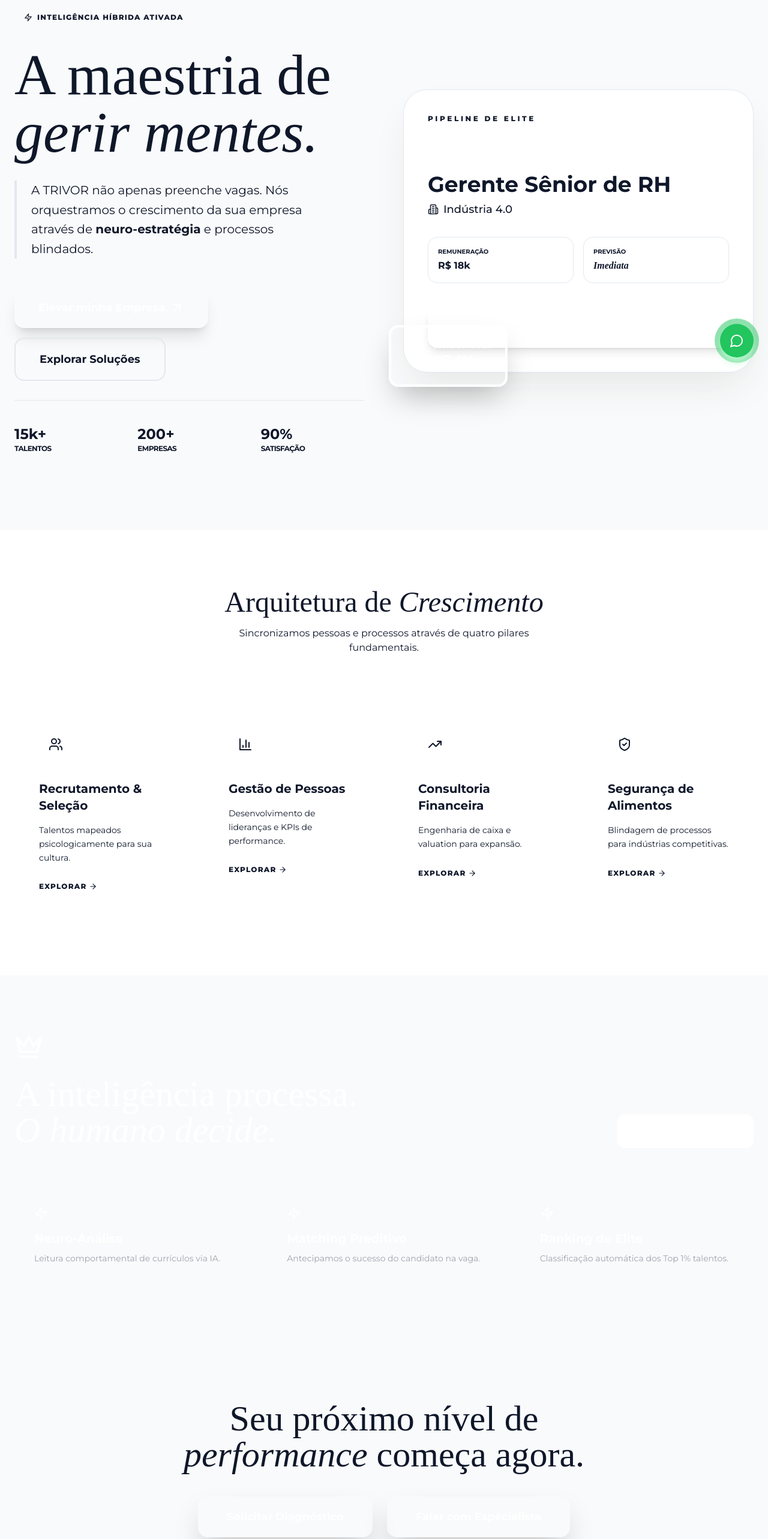
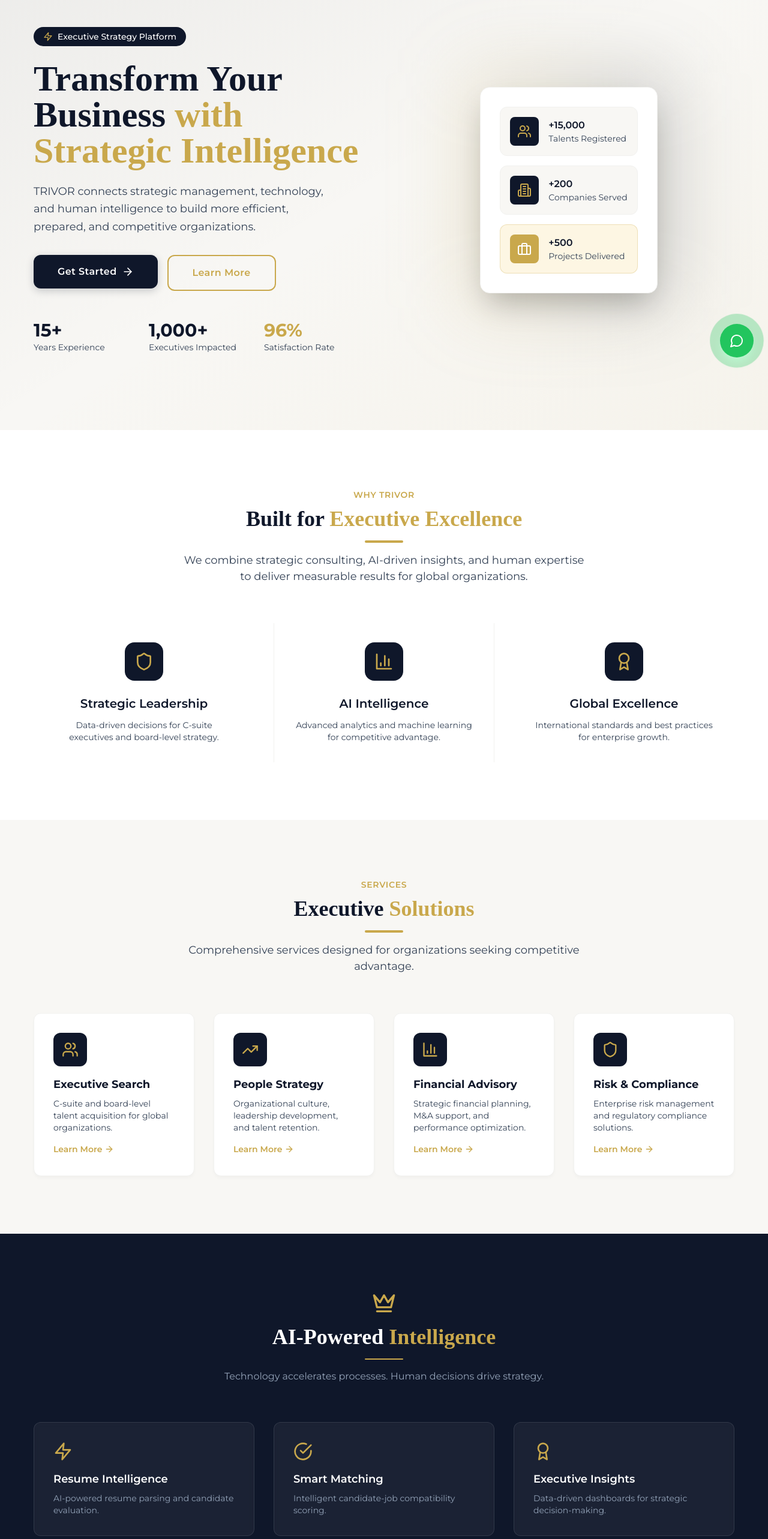
Before and after one commit to trivoroficial/consult_recruit, a Next.js app: page / in a window 1280 px wide. Shown: the part 180-2746 px from the top of the page at 60% size. Built offline with nearby package versions, Linux system fonts and the light colour scheme.

Commit message:
Update page.tsx

```diff
--- a/src/app/(public)/page.tsx
+++ b/src/app/(public)/page.tsx
@@ -1,200 +1,282 @@
-"use client";
-import React, { useState, useEffect } from 'react';
-import Link from 'next/link';
-import {
-  Users, Briefcase, TrendingUp, ShieldCheck,
-  ArrowRight, Zap, Building2, Crown, BarChart3,
-  ArrowUpRight, Target
-} from 'lucide-react';
+import Link from 'next/link'
+import { ArrowRight, Shield, TrendingUp, Users, Zap, Building2, Award, Crown, CheckCircle, BarChart3, Briefcase } from 'lucide-react'
 
 export default function Home() {
-  const [activeJob, setActiveJob] = useState(0);
-
-  const jobs = [
-    { title: "Diretor de Operações (COO)", company: "Tech Global", salary: "R$ 32k + Bonus", tag: "Estratégico" },
-    { title: "Gerente Sênior de RH", company: "Indústria 4.0", salary: "R$ 18k", tag: "Cultura" },
-    { title: "Head de Finanças", company: "Agro de Elite", salary: "R$ 25k+", tag: "Financeiro" },
-  ];
-
-  useEffect(() => {
-    const timer = setInterval(() => {
-      setActiveJob((prev) => (prev === jobs.length - 1 ? 0 : prev + 1));
-    }, 4000);
-    return () => clearInterval(timer);
-  }, []);
-
   return (
-    <div className="bg-trivor-bg">
-      {/* ===== HERO SECTION (NEURO-ESTRATÉGIA) ===== */}
-      <section className="relative pt-24 pb-32 overflow-hidden px-6">
-        <div className="max-w-7xl mx-auto grid lg:grid-cols-2 gap-16 items-center">
-
-          <div className="z-10 space-y-8">
-            <div className="inline-flex items-center gap-2 px-4 py-2 rounded-full bg-trivor-lilas/10 text-trivor-lilas text-xs font-black tracking-widest uppercase animate-pulse">
-              <Zap size={14} /> Inteligência Híbrida Ativada
+    <div>
+      {/* ===== HERO PREMIUM ===== */}
+      <section className="relative overflow-hidden bg-[#F8F7F4] py-24 md:py-32">
+        <div className="absolute inset-0 bg-gradient-to-br from-[#0F172A]/5 via-transparent to-[#C9A84C]/5"></div>
+        <div className="container mx-auto px-4 relative">
+          <div className="grid gap-12 lg:grid-cols-2 lg:gap-16 items-center">
+            {/* LADO ESQUERDO */}
+            <div>
+              <div className="inline-flex items-center gap-2 px-4 py-1.5 bg-[#0F172A] text-white rounded-full text-sm font-medium mb-6">
+                <Zap className="h-4 w-4 text-[#C9A84C]" />
+                Executive Strategy Platform
               </div>
-
-            <h1 className="text-6xl md:text-8xl font-serif text-trivor-deep leading-tight">
-              A maestria de <br/>
-              <span className="text-trivor-lilas italic">gerir mentes.</span>
+              <h1 className="font-serif text-4xl md:text-5xl lg:text-6xl font-bold leading-tight text-[#0F172A]">
+                Transform Your Business{' '}
+                <span className="text-[#C9A84C]">with Strategic Intelligence</span>
               </h1>
-
-            <p className="text-xl text-trivor-oliva/80 max-w-lg leading-relaxed border-l-4 border-trivor-lilas pl-6">
-              A TRIVOR não apenas preenche vagas. Nós orquestramos o crescimento da sua empresa através de <span className="font-bold text-trivor-deep">neuro-estratégia</span> e processos blindados.
+              <p className="mt-6 text-lg text-[#334155] leading-relaxed max-w-lg">
+                TRIVOR connects strategic management, technology, and human intelligence
+                to build more efficient, prepared, and competitive organizations.
               </p>
-
-            <div className="flex flex-wrap gap-4 pt-4">
-              <Link href="/cadastro" className="bg-trivor-lilas text-white px-10 py-5 rounded-2xl font-bold text-lg shadow-xl shadow-trivor-lilas/30 hover:scale-105 transition-all flex items-center gap-2 group">
-                Elevar minha Empresa <ArrowUpRight className="group-hover:translate-x-1 transition-transform" />
+              <div className="mt-8 flex flex-wrap gap-4">
+                <Link href="/cadastro">
+                  <button className="btn-primary btn-lg">
+                    Get Started
+                    <ArrowRight className="h-5 w-5" />
+                  </button>
                 </Link>
-              <Link href="/servicos" className="border-2 border-trivor-oliva text-trivor-oliva px-10 py-5 rounded-2xl font-bold text-lg hover:bg-trivor-oliva hover:text-white transition-all">
-                Explorar Soluções
+                <Link href="/servicos">
+                  <button className="btn-outline-gold btn-lg">
+                    Learn More
+                  </button>
                 </Link>
               </div>
 
-            {/* MÉTRICAS EM MINIATURA */}
-            <div className="pt-10 grid grid-cols-3 gap-8 border-t border-trivor-lilas/10">
+              {/* STATS */}
+              <div className="mt-12 grid grid-cols-3 gap-6">
                 <div>
-                <p className="text-2xl font-bold text-trivor-deep">15k+</p>
-                <p className="text-xs uppercase tracking-tighter text-trivor-oliva/60 font-bold">Talentos</p>
+                  <p className="text-3xl font-bold text-[#0F172A]">15+</p>
+                  <p className="text-sm text-[#334155]">Years Experience</p>
                 </div>
                 <div>
-                <p className="text-2xl font-bold text-trivor-deep">200+</p>
-                <p className="text-xs uppercase tracking-tighter text-trivor-oliva/60 font-bold">Empresas</p>
+                  <p className="text-3xl font-bold text-[#0F172A]">1,000+</p>
+                  <p className="text-sm text-[#334155]">Executives Impacted</p>
                 </div>
                 <div>
-                <p className="text-2xl font-bold text-trivor-deep">90%</p>
-                <p className="text-xs uppercase tracking-tighter text-trivor-oliva/60 font-bold">Satisfação</p>
+                  <p className="text-3xl font-bold text-[#C9A84C]">96%</p>
+                  <p className="text-sm text-[#334155]">Satisfaction Rate</p>
                 </div>
               </div>
             </div>
 
-          {/* CARROSSEL DE VAGAS DINÂMICO */}
-          <div className="relative group animate-float">
-            <div className="absolute -inset-4 bg-gradient-to-tr from-trivor-lilas/20 to-trivor-oliva/20 blur-3xl rounded-full"></div>
-            <div className="relative bg-white p-10 rounded-[2.5rem] shadow-[0_32px_64px_-15px_rgba(45,49,33,0.1)] border border-trivor-lilas/10">
-              <div className="flex justify-between items-center mb-10">
-                <span className="text-xs font-black tracking-[0.3em] uppercase text-trivor-lilas">Pipeline de Elite</span>
-                <div className="flex gap-1.5">
-                  {jobs.map((_, i) => (
-                    <div key={i} className={`h-1.5 w-8 rounded-full transition-all duration-500 ${activeJob === i ? 'bg-trivor-lilas' : 'bg-trivor-lilas/20'}`} />
-                  ))}
+            {/* LADO DIREITO */}
+            <div className="flex justify-center">
+              <div className="relative">
+                <div className="absolute -inset-6 bg-gradient-to-r from-[#C9A84C]/20 to-[#0F172A]/20 rounded-2xl blur-3xl"></div>
+                <div className="relative bg-white rounded-2xl shadow-2xl p-8 border border-[#F1F1EF]">
+                  <div className="space-y-4">
+                    <div className="flex items-center gap-4 p-4 rounded-xl bg-[#F8F7F4] border border-[#F1F1EF]">
+                      <div className="p-3 bg-[#0F172A] text-[#C9A84C] rounded-lg">
+                        <Users className="h-6 w-6" />
+                      </div>
+                      <div>
+                        <p className="font-semibold text-[#0F172A]">+15,000</p>
+                        <p className="text-sm text-[#334155]">Talents Registered</p>
                       </div>
                     </div>
-
-              <div className="min-h-[200px] transition-all duration-500">
-                <span className="bg-trivor-oliva text-white text-[10px] px-3 py-1 rounded-md font-bold uppercase mb-4 inline-block">{jobs[activeJob].tag}</span>
-                <h2 className="text-4xl font-bold text-trivor-deep mb-2">{jobs[activeJob].title}</h2>
-                <p className="text-trivor-oliva font-medium text-lg mb-8 flex items-center gap-2">
-                   <Building2 size={18} className="text-trivor-lilas" /> {jobs[activeJob].company}
-                </p>
-
-                <div className="grid grid-cols-2 gap-4">
-                  <div className="bg-trivor-bg p-4 rounded-2xl border border-trivor-lilas/5">
-                    <p className="text-[10px] font-bold text-trivor-lilas uppercase mb-1">Remuneração</p>
-                    <p className="font-bold text-trivor-deep">{jobs[activeJob].salary}</p>
+                    <div className="flex items-center gap-4 p-4 rounded-xl bg-[#F8F7F4] border border-[#F1F1EF]">
+                      <div className="p-3 bg-[#0F172A] text-[#C9A84C] rounded-lg">
+                        <Building2 className="h-6 w-6" />
                       </div>
-                  <div className="bg-trivor-bg p-4 rounded-2xl border border-trivor-lilas/5">
-                    <p className="text-[10px] font-bold text-trivor-lilas uppercase mb-1">Previsão</p>
-                    <p className="font-bold text-trivor-deep italic font-serif">Imediata</p>
+                      <div>
+                        <p className="font-semibold text-[#0F172A]">+200</p>
+                        <p className="text-sm text-[#334155]">Companies Served</p>
+                      </div>
+                    </div>
+                    <div className="flex items-center gap-4 p-4 rounded-xl bg-[#FDF6E3] border border-[#C9A84C]/30">
+                      <div className="p-3 bg-[#C9A84C] text-white rounded-lg">
+                        <Briefcase className="h-6 w-6" />
+                      </div>
+                      <div>
+                        <p className="font-semibold text-[#0F172A]">+500</p>
+                        <p className="text-sm text-[#334155]">Projects Delivered</p>
                       </div>
                     </div>
                   </div>
-
-              <button className="w-full mt-10 bg-trivor-deep text-white py-5 rounded-2xl font-bold text-lg flex items-center justify-center gap-3 hover:bg-trivor-lilas transition-all shadow-lg group">
-                Candidatura Private <Zap size={18} className="group-hover:fill-yellow-400 transition-colors" />
-              </button>
-            </div>
-
-            {/* BADGE DE IA */}
-            <div className="absolute -bottom-6 -left-6 bg-trivor-oliva text-white p-6 rounded-2xl shadow-2xl flex items-center gap-4 border-4 border-white">
-              <Target size={30} className="text-trivor-lilas" />
-              <div>
-                <p className="text-[10px] font-black uppercase opacity-60">Score de Match</p>
-                <p className="text-2xl font-bold tracking-tighter">98.4%</p>
                 </div>
               </div>
             </div>
-
-        </div>
-      </section>
-
-      {/* ===== SOLUÇÕES (CARDS DE LUXO) ===== */}
-      <section className="py-24 bg-white px-6">
-        <div className="max-w-7xl mx-auto">
-          <div className="text-center mb-20 space-y-4">
-            <h2 className="text-4xl md:text-5xl font-serif text-trivor-deep">Arquitetura de <span className="text-trivor-oliva italic">Crescimento</span></h2>
-            <p className="text-trivor-oliva/60 max-w-xl mx-auto">Sincronizamos pessoas e processos através de quatro pilares fundamentais.</p>
-          </div>
-
-          <div className="grid md:grid-cols-2 lg:grid-cols-4 gap-8">
-            {[
-              { title: "Recrutamento & Seleção", icon: <Users />, desc: "Talentos mapeados psicologicamente para sua cultura.", color: "lilas" },
-              { title: "Gestão de Pessoas", icon: <BarChart3 />, desc: "Desenvolvimento de lideranças e KPIs de performance.", color: "oliva" },
-              { title: "Consultoria Financeira", icon: <TrendingUp />, desc: "Engenharia de caixa e valuation para expansão.", color: "lilas" },
-              { title: "Segurança de Alimentos", icon: <ShieldCheck />, desc: "Blindagem de processos para indústrias competitivas.", color: "oliva" }
-            ].map((card, i) => (
-              <div key={i} className="group p-10 rounded-[2rem] bg-trivor-bg border border-transparent hover:border-trivor-lilas/20 hover:bg-white hover:shadow-2xl transition-all duration-500">
-                <div className={`w-14 h-14 rounded-2xl flex items-center justify-center mb-8 transition-colors ${card.color === 'lilas' ? 'bg-trivor-lilas/10 text-trivor-lilas group-hover:bg-trivor-lilas group-hover:text-white' : 'bg-trivor-oliva/10 text-trivor-oliva group-hover:bg-trivor-oliva group-hover:text-white'}`}>
-                  {card.icon}
-                </div>
-                <h3 className="text-xl font-bold mb-4 text-trivor-deep">{card.title}</h3>
-                <p className="text-sm text-trivor-oliva/70 leading-relaxed mb-6">{card.desc}</p>
-                <Link href="/servicos" className="inline-flex items-center text-xs font-black uppercase tracking-widest text-trivor-lilas group-hover:gap-3 transition-all">
-                  Explorar <ArrowRight size={14} className="ml-1" />
-                </Link>
-              </div>
-            ))}
           </div>
         </div>
       </section>
 
-      {/* ===== TECNOLOGIA INTELIGENTE (MODO DARK) ===== */}
-      <section className="py-24 bg-trivor-deep text-white px-6 overflow-hidden relative">
-        <div className="absolute top-0 right-0 w-96 h-96 bg-trivor-lilas opacity-10 blur-[150px]"></div>
-        <div className="max-w-7xl mx-auto relative z-10">
-          <div className="flex flex-col md:flex-row justify-between items-end mb-16 gap-8">
-            <div className="max-w-2xl">
-              <Crown className="text-trivor-lilas mb-6 h-12 w-12" />
-              <h2 className="text-4xl md:text-6xl font-serif leading-tight">A inteligência processa. <br/> <span className="text-trivor-lilas italic">O humano decide.</span></h2>
+      {/* ===== WHY TRIVOR ===== */}
+      <section className="py-24 bg-white">
+        <div className="container mx-auto px-4">
+          <div className="text-center max-w-3xl mx-auto">
+            <span className="text-sm font-semibold text-[#C9A84C] uppercase tracking-wider">Why TRIVOR</span>
+            <h2 className="font-serif text-3xl md:text-4xl font-bold mt-2 text-[#0F172A]">
+              Built for <span className="text-[#C9A84C]">Executive Excellence</span>
+            </h2>
+            <div className="divider-gold mt-4"></div>
+            <p className="subtitle mt-4">
+              We combine strategic consulting, AI-driven insights, and human expertise
+              to deliver measurable results for global organizations.
+            </p>
           </div>
-            <Link href="/cadastro" className="bg-white text-trivor-deep px-8 py-4 rounded-xl font-bold hover:bg-trivor-lilas hover:text-white transition-all">
-              Acessar Plataforma
+
+          <div className="mt-16 grid gap-8 md:grid-cols-3">
+            <div className="text-center p-8">
+              <div className="w-16 h-16 bg-[#0F172A] rounded-2xl flex items-center justify-center mx-auto mb-6">
+                <Shield className="h-8 w-8 text-[#C9A84C]" />
+              </div>
+              <h3 className="text-xl font-semibold text-[#0F172A]">Strategic Leadership</h3>
+              <p className="mt-3 text-[#334155] text-sm">
+                Data-driven decisions for C-suite executives and board-level strategy.
+              </p>
+            </div>
+
+            <div className="text-center p-8 border-x border-[#F1F1EF]">
+              <div className="w-16 h-16 bg-[#0F172A] rounded-2xl flex items-center justify-center mx-auto mb-6">
+                <BarChart3 className="h-8 w-8 text-[#C9A84C]" />
+              </div>
+              <h3 className="text-xl font-semibold text-[#0F172A]">AI Intelligence</h3>
+              <p className="mt-3 text-[#334155] text-sm">
+                Advanced analytics and machine learning for competitive advantage.
+              </p>
+            </div>
+
+            <div className="text-center p-8">
+              <div className="w-16 h-16 bg-[#0F172A] rounded-2xl flex items-center justify-center mx-auto mb-6">
+                <Award className="h-8 w-8 text-[#C9A84C]" />
+              </div>
+              <h3 className="text-xl font-semibold text-[#0F172A]">Global Excellence</h3>
+              <p className="mt-3 text-[#334155] text-sm">
+                International standards and best practices for enterprise growth.
+              </p>
+            </div>
+          </div>
+        </div>
+      </section>
+
+      {/* ===== SERVICES ===== */}
+      <section className="py-24 bg-[#F8F7F4]">
+        <div className="container mx-auto px-4">
+          <div className="text-center max-w-3xl mx-auto">
+            <span className="text-sm font-semibold text-[#C9A84C] uppercase tracking-wider">Services</span>
+            <h2 className="font-serif text-3xl md:text-4xl font-bold mt-2 text-[#0F172A]">
+              Executive <span className="text-[#C9A84C]">Solutions</span>
+            </h2>
+            <div className="divider-gold mt-4"></div>
+            <p className="subtitle mt-4">
+              Comprehensive services designed for organizations seeking competitive advantage.
+            </p>
+          </div>
+
+          <div className="mt-16 grid gap-8 md:grid-cols-2 lg:grid-cols-4">
+            <div className="card-premium group">
+              <div className="w-14 h-14 rounded-xl flex items-center justify-center mb-4 bg-[#0F172A] text-[#C9A84C] transition group-hover:bg-[#C9A84C] group-hover:text-white">
+                <Users className="h-7 w-7" />
+              </div>
+              <h3 className="text-lg font-bold text-[#0F172A]">Executive Search</h3>
+              <p className="mt-2 text-sm text-[#334155]">
+                C-suite and board-level talent acquisition for global organizations.
+              </p>
+              <Link href="/servicos" className="mt-4 inline-flex items-center text-sm font-semibold text-[#C9A84C] hover:text-[#B8963A] transition-all">
+                Learn More <ArrowRight className="h-4 w-4 ml-1" />
               </Link>
             </div>
 
-          <div className="grid md:grid-cols-3 gap-8">
-            {[
-              { title: "Neuro-Análise", desc: "Leitura comportamental de currículos via IA." },
-              { title: "Matching Preditivo", desc: "Antecipamos o sucesso do candidato na vaga." },
-              { title: "Ranking de Elite", desc: "Classificação automática dos Top 1% talentos." }
-            ].map((item, i) => (
-              <div key={i} className="p-8 rounded-3xl bg-white/5 border border-white/10 hover:bg-white/10 transition-all">
-                <Zap className="text-trivor-lilas mb-4" />
-                <h4 className="text-xl font-bold mb-2">{item.title}</h4>
-                <p className="text-gray-400 text-sm leading-relaxed">{item.desc}</p>
+            <div className="card-premium group">
+              <div className="w-14 h-14 rounded-xl flex items-center justify-center mb-4 bg-[#0F172A] text-[#C9A84C] transition group-hover:bg-[#C9A84C] group-hover:text-white">
+                <TrendingUp className="h-7 w-7" />
               </div>
-            ))}
+              <h3 className="text-lg font-bold text-[#0F172A]">People Strategy</h3>
+              <p className="mt-2 text-sm text-[#334155]">
+                Organizational culture, leadership development, and talent retention.
+              </p>
+              <Link href="/servicos" className="mt-4 inline-flex items-center text-sm font-semibold text-[#C9A84C] hover:text-[#B8963A] transition-all">
+                Learn More <ArrowRight className="h-4 w-4 ml-1" />
+              </Link>
+            </div>
+
+            <div className="card-premium group">
+              <div className="w-14 h-14 rounded-xl flex items-center justify-center mb-4 bg-[#0F172A] text-[#C9A84C] transition group-hover:bg-[#C9A84C] group-hover:text-white">
+                <BarChart3 className="h-7 w-7" />
+              </div>
+              <h3 className="text-lg font-bold text-[#0F172A]">Financial Advisory</h3>
+              <p className="mt-2 text-sm text-[#334155]">
+                Strategic financial planning, M&A support, and performance optimization.
+              </p>
+              <Link href="/servicos" className="mt-4 inline-flex items-center text-sm font-semibold text-[#C9A84C] hover:text-[#B8963A] transition-all">
+                Learn More <ArrowRight className="h-4 w-4 ml-1" />
+              </Link>
+            </div>
+
+            <div className="card-premium group">
+              <div className="w-14 h-14 rounded-xl flex items-center justify-center mb-4 bg-[#0F172A] text-[#C9A84C] transition group-hover:bg-[#C9A84C] group-hover:text-white">
+                <Shield className="h-7 w-7" />
+              </div>
+              <h3 className="text-lg font-bold text-[#0F172A]">Risk & Compliance</h3>
+              <p className="mt-2 text-sm text-[#334155]">
+                Enterprise risk management and regulatory compliance solutions.
+              </p>
+              <Link href="/servicos" className="mt-4 inline-flex items-center text-sm font-semibold text-[#C9A84C] hover:text-[#B8963A] transition-all">
+                Learn More <ArrowRight className="h-4 w-4 ml-1" />
+              </Link>
+            </div>
+          </div>
+        </div>
+      </section>
+
+      {/* ===== TECHNOLOGY ===== */}
+      <section className="py-24 bg-[#0F172A] text-white">
+        <div className="container mx-auto px-4">
+          <div className="text-center max-w-3xl mx-auto">
+            <Crown className="h-10 w-10 text-[#C9A84C] mx-auto mb-4" />
+            <h2 className="font-serif text-3xl md:text-4xl font-bold">
+              AI-Powered <span className="text-[#C9A84C]">Intelligence</span>
+            </h2>
+            <div className="w-16 h-0.5 bg-[#C9A84C] rounded-full mx-auto mt-4"></div>
+            <p className="mt-4 text-[#94A3B8] max-w-2xl mx-auto">
+              Technology accelerates processes. Human decisions drive strategy.
+            </p>
+          </div>
+
+          <div className="mt-16 grid gap-8 md:grid-cols-3">
+            <div className="bg-white/5 backdrop-blur-sm rounded-xl p-8 border border-white/10 hover:border-[#C9A84C]/50 transition">
+              <Zap className="h-8 w-8 text-[#C9A84C] mb-4" />
+              <h3 className="text-lg font-semibold">Resume Intelligence</h3>
+              <p className="mt-2 text-sm text-[#94A3B8]">
+                AI-powered resume parsing and candidate evaluation.
+              </p>
+            </div>
+            <div className="bg-white/5 backdrop-blur-sm rounded-xl p-8 border border-white/10 hover:border-[#C9A84C]/50 transition">
+              <CheckCircle className="h-8 w-8 text-[#C9A84C] mb-4" />
+              <h3 className="text-lg font-semibold">Smart Matching</h3>
+              <p className="mt-2 text-sm text-[#94A3B8]">
+                Intelligent candidate-job compatibility scoring.
+              </p>
+            </div>
+            <div className="bg-white/5 backdrop-blur-sm rounded-xl p-8 border border-white/10 hover:border-[#C9A84C]/50 transition">
+              <Award className="h-8 w-8 text-[#C9A84C] mb-4" />
+              <h3 className="text-lg font-semibold">Executive Insights</h3>
+              <p className="mt-2 text-sm text-[#94A3B8]">
+                Data-driven dashboards for strategic decision-making.
+              </p>
+            </div>
           </div>
         </div>
       </section>
 
       {/* ===== CTA FINAL ===== */}
-      <section className="py-24 bg-trivor-bg px-6 text-center">
-        <div className="max-w-3xl mx-auto space-y-10">
-          <h2 className="text-4xl md:text-6xl font-serif text-trivor-deep leading-tight">
-            Seu próximo nível de <span className="text-trivor-lilas italic">performance</span> começa agora.
+      <section className="py-20 bg-gradient-to-r from-[#0F172A] to-[#1E293B]">
+        <div className="container mx-auto px-4 text-center">
+          <h2 className="font-serif text-3xl md:text-4xl font-bold text-white">
+            Ready to Transform Your Organization?
           </h2>
-          <div className="flex flex-wrap justify-center gap-6">
-            <Link href="/cadastro" className="bg-trivor-lilas text-white px-12 py-5 rounded-2xl font-bold text-lg shadow-2xl shadow-trivor-lilas/20 hover:scale-105 transition-all">
-              Solicitar Diagnóstico
+          <p className="mt-4 text-[#94A3B8] max-w-2xl mx-auto">
+            Join leading executives who trust TRIVOR for strategic excellence.
+          </p>
+          <div className="mt-8 flex flex-wrap justify-center gap-4">
+            <Link href="/cadastro">
+              <button className="btn-gold btn-lg">
+                Start Your Journey
+              </button>
             </Link>
-            <Link href="/contato" className="bg-trivor-oliva text-white px-12 py-5 rounded-2xl font-bold text-lg shadow-2xl shadow-trivor-oliva/20 hover:scale-105 transition-all">
-              Falar com Especialista
+            <Link href="/contato">
+              <button className="btn-outline btn-lg border-white text-white hover:bg-white hover:text-[#0F172A]">
+                Contact Us
+              </button>
             </Link>
           </div>
         </div>
       </section>
     </div>
-  );
+  )
 }
```
Lines whose indentation alone changed are shown as unchanged.
